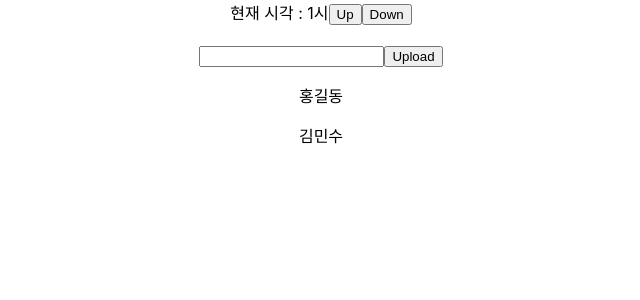
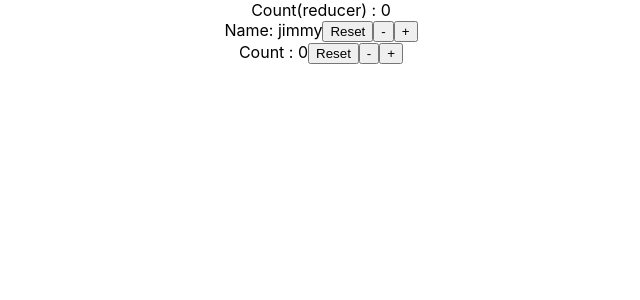
Before and after one commit to jbeat630/ReactStudy, a React (Create React App) app: page / in a window 1280 px wide. Shown: the top 300 px of the page, without its empty margins (319-959 px from the left). Built offline with nearby package versions, Linux system fonts and the light colour scheme.

Commit message:
커스텀훅등 리듀서 잠깐사용해보기

```diff
--- a/src/App.js
+++ b/src/App.js
@@ -1,5 +1,7 @@
 import './App.css';
-import State from './components/selfStudy/State';
+import State from './components/3-3.Hooks/State';
+import Reducer from './components/3-3.Hooks/Reducer';
+// import State from './components/selfStudy/State';
 // import ControlledComponent2 from './components/2-10.Form/ControlledComponent2';
 // import ControlledComponent from './components/2-10.Form/ControlledComponent';
 // import UncontrolledComponent from './components/2-10.Form/UncontrolledComponent';
@@ -14,7 +16,9 @@
 function App() {
   return (
     <div className="App">
+      <Reducer />
       <State />
+      {/* <State /> */}
       {/* <ControlledComponent2 /> */}
       {/* <UncontrolledComponent /> */}
       {/* <ControlledComponent /> */}
--- /dev/null
+++ b/src/components/3-3.Hooks/Reducer.jsx
@@ -0,0 +1,32 @@
+import React, { useReducer } from 'react'
+
+export default function Reducer() {
+    const initialState = {count : 0, name : 'jimmy'};
+
+    function reducer(state, action) {
+      switch(action.type){
+        case 'reset':
+          return initialState
+        case 'increment':
+          return { count : state.count + 1, name : 'timmy' }
+        case 'decrement':
+          return { count : state.count - 1, name : 'amy' }
+        default:
+          throw new Error();
+      }
+    }
+
+    const [state, dispatch] = useReducer(reducer ,initialState);
+
+    return (
+    <div className='reducer'>
+        Count(reducer) : {state.count}
+        <br />
+        Name: {state.name}
+        <button onClick={ () => dispatch({type : 'reset'}) }>Reset</button>
+        <button onClick={ () => dispatch({type : 'decrement'}) }>-</button>
+        <button onClick={ () => dispatch({type : 'increment'}) }>+</button>
+        <br />
+    </div>
+  )
+}
--- /dev/null
+++ b/src/components/3-3.Hooks/State.jsx
@@ -0,0 +1,14 @@
+import React, { useState } from 'react'
+
+export default function State() {
+    const initialCount = 0;
+    const [count, setCount] = useState(initialCount);
+    return (
+    <div className='state'>
+        Count : {count}
+        <button onClick={ () => setCount(initialCount) }>Reset</button>
+        <button onClick={ () => setCount(prev => prev - 1) }>-</button>
+        <button onClick={ () => setCount(prev => prev + 1 ) }>+</button>
+    </div>
+  )
+}
```
